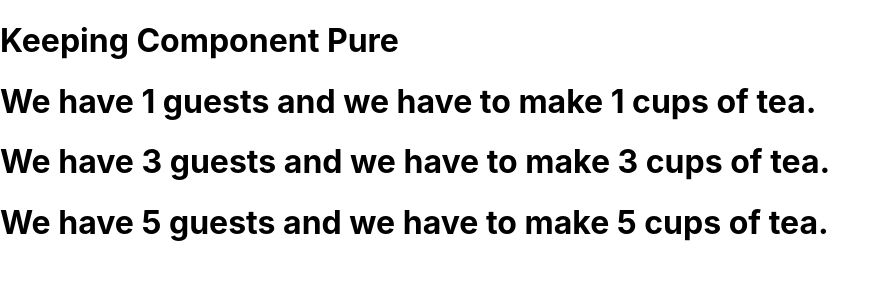
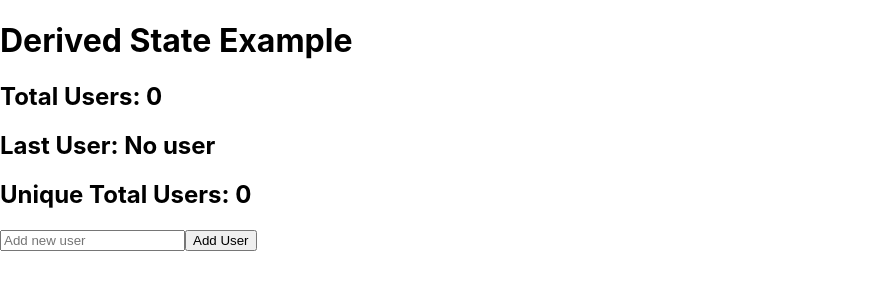
Before and after one commit to adeshkaygude/react_project, a React (Create React App) app in the folder first-app/: page / in a window 1280 px wide. Shown: the top 300 px of the page, without its empty margins (0-891 px from the left). Built offline with nearby package versions, Linux system fonts and the light colour scheme.

Commit message:
Add DerivedState component demo calculating computed values directly during render with explanatory comments

```diff
--- a/first-app/src/App.js
+++ b/first-app/src/App.js
@@ -36,6 +36,7 @@ import ForwardRef from "./ForwardRef/ForwardRef";
 import UseFormStatusHook from "./componant/useFormStatusHook/UseFormStatusHook";
 import UseTransitionHook from "./componant/UseTransitionHook/UseTransitionHook";
 import PureComponent from "./componant/PureComponent/PureComponent";
+import DerivedState from "./componant/DerivedState/DerivedState";
 
 function App() {
   return (
@@ -79,7 +80,8 @@ function App() {
       {/* <ForwardRef /> */}
       {/* <UseFormStatusHook /> */}
       {/* <UseTransitionHook /> */}
-      <PureComponent />
+      {/* <PureComponent /> */}
+      <DerivedState />
     </div>
   );
 }
--- /dev/null
+++ b/first-app/src/componant/DerivedState/DerivedState.js
@@ -0,0 +1,60 @@
+import React, { useState } from "react";
+
+// Component demonstrating the concept of Derived State in React.
+// Derived state is computed directly from existing state during render,
+// avoiding redundant useState calls and synchronization issues.
+const DerivedState = () => {
+  // Primary state: Store all users in an array
+  const [users, setUsers] = useState([]);
+
+  // Input state: Store current text being typed
+  const [user, setUser] = useState("");
+
+  // Handler to add new user to the list
+  const handleAddUser = () => {
+    if (user.trim() === "") return;
+
+    setUsers([...users, user.trim()]);
+
+    // Clear input field after adding user
+    setUser("");
+  };
+
+  // Derived State 1: Total count calculated directly from users.length
+  // (No separate useState/useEffect needed to track total count)
+  const total = users.length;
+
+  // Derived State 2: Get the last added user from the array
+  const lastUser = users.length > 0 ? users[users.length - 1] : "No user";
+
+  // Derived State 3: Count unique users dynamically using Set
+  const unique = new Set(users).size;
+
+  return (
+    <div>
+      <h1>Derived State Example</h1>
+
+      {/* Display derived values computed during render */}
+      <h2>Total Users: {total}</h2>
+      <h2>Last User: {lastUser}</h2>
+      <h2>Unique Total Users: {unique}</h2>
+
+      {/* Controlled input field for adding a new user */}
+      <input
+        type="text"
+        value={user}
+        onChange={(event) => setUser(event.target.value)}
+        placeholder="Add new user"
+      />
+
+      <button onClick={handleAddUser}>Add User</button>
+
+      {/* Display all users using map() */}
+      {users.map((el, ind) => (
+        <h2 key={ind}>{el}</h2>
+      ))}
+    </div>
+  );
+};
+
+export default DerivedState;
```
